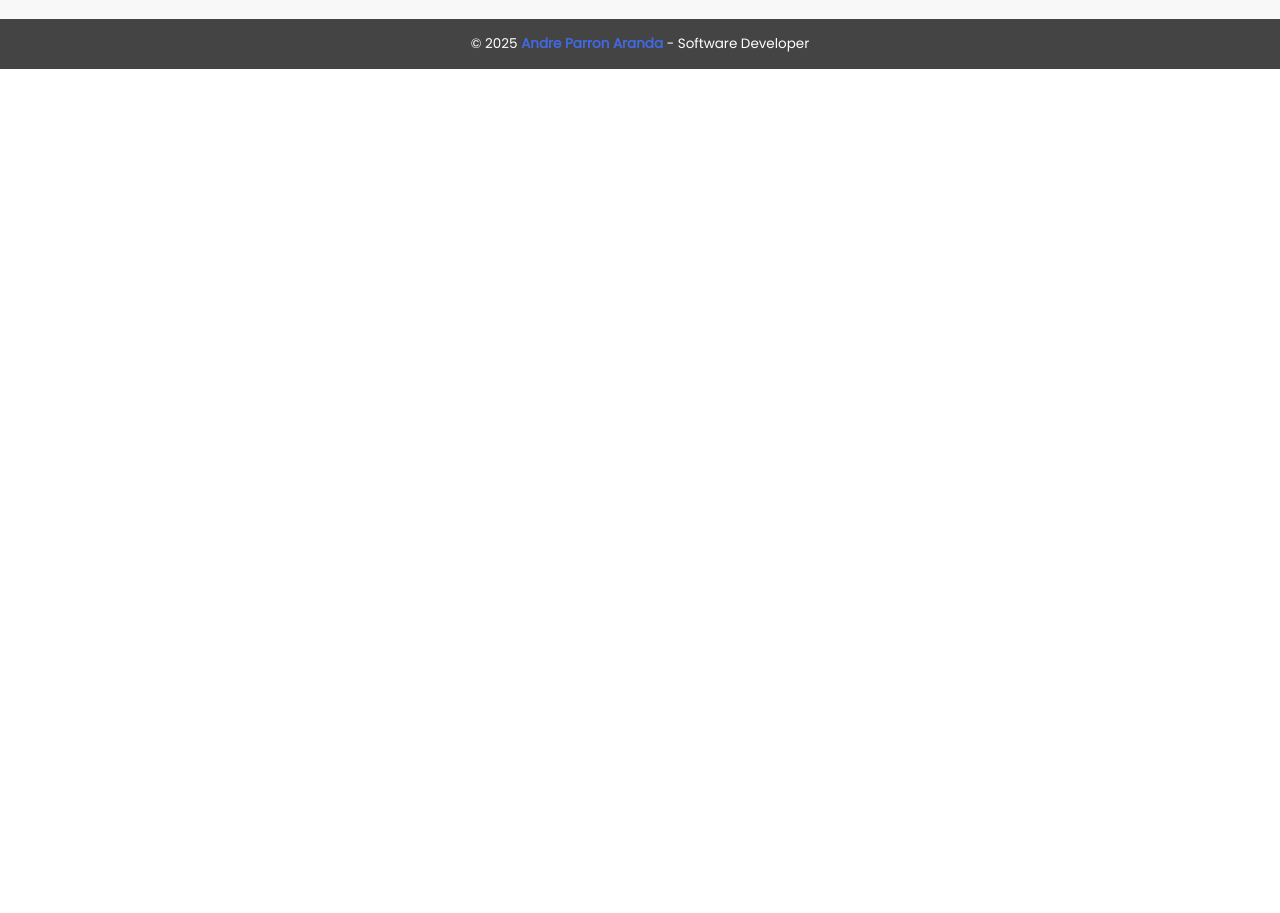
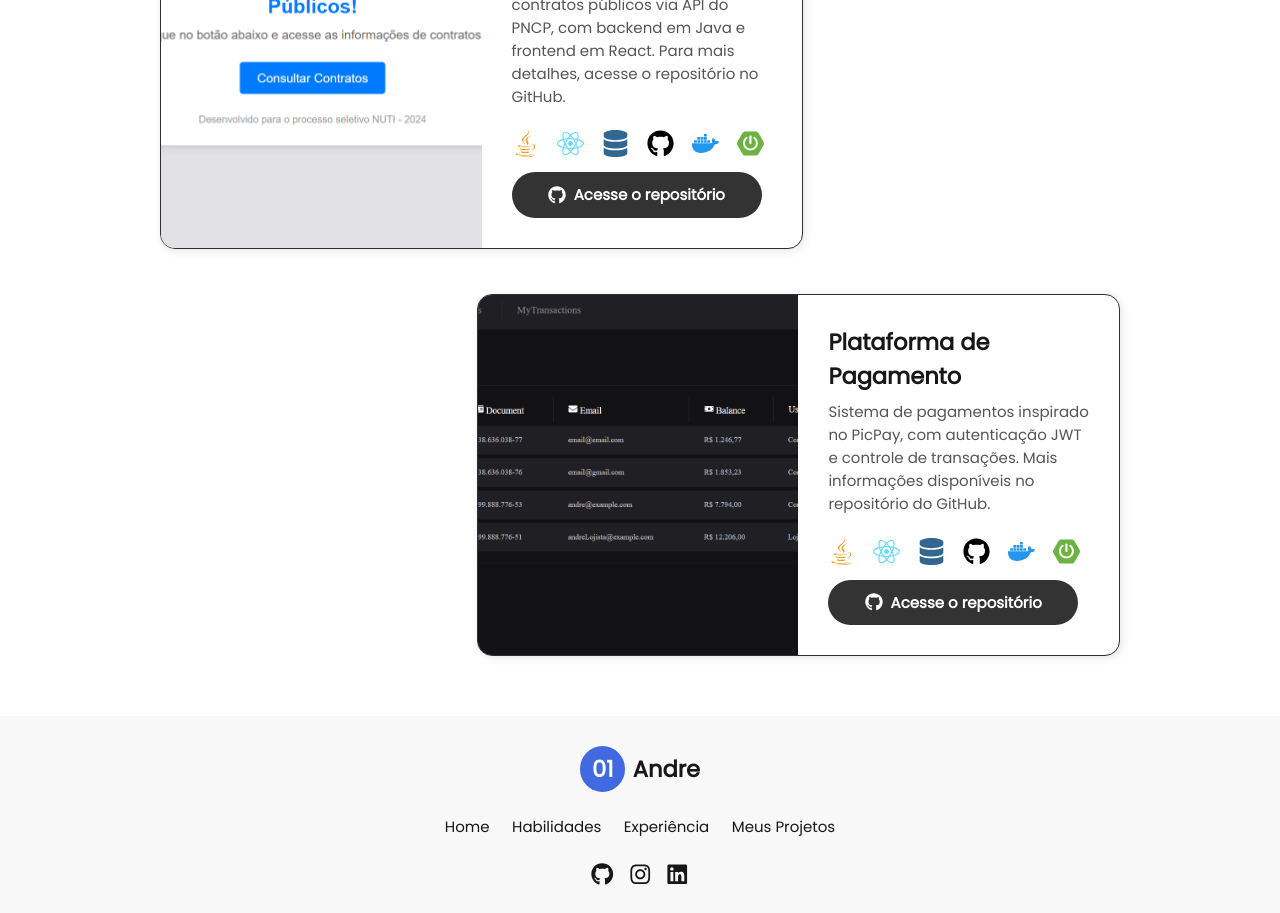
Before and after one commit to Parron01/Parron01-Portfolio, a React (Vite) app: page / in a window 1280 px wide. Shown: the part 2260-3173 px from the top of the page. Before the commit the page ends 2329 px from the top, so only its background shows below. Built offline with nearby package versions, Linux system fonts and the light colour scheme.

Commit message:
6 - Update: Modificações feitas em introduction e principalemente em Projects.

```diff
--- a/src/components/Introduction/Introduction.jsx
+++ b/src/components/Introduction/Introduction.jsx
@@ -26,8 +26,8 @@
           <Subtitle>Olá, eu sou</Subtitle>
           <Name>Andre Parron</Name>
           <TitleContainer>
-            <TitleWord align="left">Software</TitleWord>
-            <TitleWord align="right">Developer</TitleWord>
+            <TitleWord $align="left">Software</TitleWord>
+            <TitleWord $align="right">Developer</TitleWord>
           </TitleContainer>
           <Description>
             Formado em Ciência da Computação, 23 anos. <br />
--- a/src/components/Introduction/Introduction.styles.jsx
+++ b/src/components/Introduction/Introduction.styles.jsx
@@ -83,7 +83,7 @@
   font-weight: bold;
   color: #171717;
   line-height: 1;
-  text-align: ${props => props.align || "left"};
+  text-align: ${props => props.$align || "left"};
 
   @media (max-width: 1100px) {
     font-size: 7rem;
--- a/src/components/Projects/Projects.jsx
+++ b/src/components/MyProjects/Projects.jsx
@@ -1,4 +1,4 @@
-import React, { useState } from "react";
+import React, { useState, useEffect } from "react";
 import {
   ProjectsContainer,
   ProjectsTitle,
@@ -13,9 +13,11 @@
   ProjectLink,
   GitHubIcon,
   Tooltip,
+  CardTouchIndicator,
+  TapText,
 } from "./Projects.styles";
 
-import { FaJava, FaReact, FaDatabase, FaGithub, FaGit, FaDocker } from "react-icons/fa";
+import { FaJava, FaReact, FaDatabase, FaGithub, FaDocker, FaHandPointer } from "react-icons/fa";
 import { SiSpringboot } from "react-icons/si";
 
 // Dados dos projetos (facilitando expansão futura)
@@ -31,7 +33,7 @@
       { name: "Java", icon: <FaJava />, color: "#F89820" },
       { name: "React", icon: <FaReact />, color: "#61DAFB" },
       { name: "PostgreSQL", icon: <FaDatabase />, color: "#336791" },
-      { name: "Git", icon: <FaGit />, color: "#F05032" },
+      { name: "Git", icon: <FaGithub />, color: "#000000" },
       { name: "Docker", icon: <FaDocker />, color: "#2496ED" },
       { name: "Spring Boot", icon: <SiSpringboot />, color: "#6DB33F" },
     ],
@@ -47,7 +49,7 @@
       { name: "Java", icon: <FaJava />, color: "#F89820" },
       { name: "React", icon: <FaReact />, color: "#61DAFB" },
       { name: "PostgreSQL", icon: <FaDatabase />, color: "#336791" },
-      { name: "Git", icon: <FaGit />, color: "#F05032" },
+      { name: "Git", icon: <FaGithub />, color: "#000000" },
       { name: "Docker", icon: <FaDocker />, color: "#2496ED" },
       { name: "Spring Boot", icon: <SiSpringboot />, color: "#6DB33F" },
     ],
@@ -56,14 +58,55 @@
 
 const Projects = () => {
   const [activeTooltip, setActiveTooltip] = useState({ projectId: null, techIndex: null });
+  const [showIndicator, setShowIndicator] = useState(true);
+  const [windowWidth, setWindowWidth] = useState(window.innerWidth);
+
+  useEffect(() => {
+    // Track window resize for responsive behavior
+    const handleResize = () => {
+      setWindowWidth(window.innerWidth);
+    };
+
+    window.addEventListener('resize', handleResize);
+
+    // Clean up
+    return () => window.removeEventListener('resize', handleResize);
+  }, []);
+
+  // Show indicator initially and then hide after 2 seconds
+  useEffect(() => {
+    const initialTimeout = setTimeout(() => {
+      setShowIndicator(false);
+    }, 2000);
+
+    // Set up interval to show indicator again every 10 seconds
+    const indicatorInterval = setInterval(() => {
+      setShowIndicator(true);
+      setTimeout(() => {
+        setShowIndicator(false);
+      }, 2000);
+    }, 10000);
+
+    // Clean up timeouts/intervals on unmount
+    return () => {
+      clearTimeout(initialTimeout);
+      clearInterval(indicatorInterval);
+    };
+  }, []);
 
   const handleTechClick = (projectId, techIndex) => {
     if (activeTooltip.projectId === projectId && activeTooltip.techIndex === techIndex) {
-      setActiveTooltip({ projectId: null, techIndex: null }); // Close tooltip if clicking the same tech
+      setActiveTooltip({ projectId: null, techIndex: null });
     } else {
-      setActiveTooltip({ projectId, techIndex }); // Open tooltip for this tech
+      setActiveTooltip({ projectId, techIndex });
     }
   };
+
+  const handleCardClick = (link) => {
+    window.open(link, "_blank");
+  };
+
+  const isMobile = windowWidth <= 1100;
 
   return (
     <ProjectsContainer>
@@ -72,10 +115,22 @@
         {projectsData.map((project, index) => (
           <ProjectCard
             key={project.id}
-            reverse={index % 2 !== 0}
-            index={index}
+            $reverse={index % 2 !== 0}
+            $index={index}
+            onClick={() => handleCardClick(project.link)}
           >
-            <ProjectImage src={project.image} alt={project.title} reverse={index % 2 !== 0} />
+            {showIndicator && isMobile && (
+              <CardTouchIndicator aria-hidden="true">
+                <FaHandPointer />
+                <TapText>Clique para acessar projeto</TapText>
+              </CardTouchIndicator>
+            )}
+
+            <ProjectImage
+              src={project.image}
+              alt={project.title}
+              $reverse={index % 2 !== 0}
+            />
             <ProjectContent>
               <ProjectTitle>{project.title}</ProjectTitle>
               <ProjectDescription>{project.description}</ProjectDescription>
@@ -85,16 +140,23 @@
                     key={techIndex}
                     color={tech.color}
                     title={tech.name}
-                    onClick={() => handleTechClick(project.id, techIndex)}
+                    onClick={(e) => {
+                      e.stopPropagation(); // Prevent card click
+                      handleTechClick(project.id, techIndex);
+                    }}
                   >
                     {tech.icon}
-                    <Tooltip visible={activeTooltip.projectId === project.id && activeTooltip.techIndex === techIndex}>
+                    <Tooltip $visible={activeTooltip.projectId === project.id && activeTooltip.techIndex === techIndex}>
                       {tech.name}
                     </Tooltip>
                   </TechItem>
                 ))}
               </TechStack>
-              <ProjectLink href={project.link} target="_blank">
+              <ProjectLink
+                href={project.link}
+                target="_blank"
+                onClick={(e) => e.stopPropagation()} // Prevent double navigation
+              >
                 <GitHubIcon />
                 Acesse o repositório
               </ProjectLink>
--- a/src/components/Projects/Projects.styles.jsx
+++ b/src/components/MyProjects/Projects.styles.jsx
@@ -1,4 +1,4 @@
-import styled from "styled-components";
+import styled, { keyframes } from "styled-components";
 import { FaGithub } from "react-icons/fa";
 
 export const ProjectsContainer = styled.section`
@@ -24,6 +24,57 @@
   max-width: 1200px;
 `;
 
+const fadeInOut = keyframes`
+  0% { opacity: 0; transform: translateY(10px); }
+  50% { opacity: 1; transform: translateY(0); }
+  90% { opacity: 1; transform: translateY(0); }
+  100% { opacity: 0; transform: translateY(-5px); }
+`;
+
+const pulseAnimation = keyframes`
+  0% { transform: scale(1); opacity: 0.8; }
+  50% { transform: scale(1.05); opacity: 1; }
+  100% { transform: scale(1); opacity: 0.8; }
+`;
+
+export const CardTouchIndicator = styled.div`
+  position: absolute;
+  top: 50%;
+  left: 50%;
+  transform: translate(-50%, -50%);
+  background: rgba(0, 0, 0, 0.7);
+  color: white;
+  padding: 12px 20px;
+  border-radius: 20px;
+  display: flex;
+  align-items: center;
+  justify-content: center;
+  gap: 10px;
+  font-size: 1rem;
+  z-index: 20;
+  animation: ${pulseAnimation} 1s infinite ease-in-out;
+  pointer-events: none;
+  box-shadow: 0 0 20px rgba(255, 255, 255, 0.3);
+  max-width: 80%;
+  text-align: center;
+
+
+  @media (max-width: 1100px) {
+    width: auto;
+    max-width: 90%;
+  }
+
+  @media (max-width: 480px) {
+    padding: 10px 16px;
+    font-size: 0.9rem;
+  }
+`;
+
+export const TapText = styled.span`
+  font-weight: 500;
+  white-space: nowrap;
+`;
+
 export const ProjectCard = styled.div`
   display: flex;
   align-items: stretch;
@@ -31,24 +82,30 @@
   border-radius: 15px;
   overflow: hidden;
   box-shadow: 2px 2px 10px rgba(0, 0, 0, 0.1);
-  transition: transform 0.3s ease;
+  transition: transform 0.3s ease, box-shadow 0.3s ease;
   border: 1px solid rgb(47, 47, 47);
   width: 67%;
-  margin-right: ${({ index }) => (index % 2 === 0 ? 'auto' : '0')};
-  margin-left: ${({ index }) => (index % 2 !== 0 ? 'auto' : '0')};
+  margin-right: ${({ $index }) => ($index % 2 === 0 ? 'auto' : '0')};
+  margin-left: ${({ $index }) => ($index % 2 !== 0 ? 'auto' : '0')};
   cursor: pointer;
+  position: relative;
 
   &:hover {
     transform: scale(1.02);
+    box-shadow: 0 5px 15px rgba(0, 0, 0, 0.2);
   }
 
-  ${({ reverse }) =>
-    reverse &&
+  &:active {
+    transform: scale(0.98);
+  }
+
+  ${({ $reverse }) =>
+    $reverse &&
     `
     flex-direction: row-reverse;
   `}
 
-  @media (max-width: 768px) {
+  @media (max-width: 1100px) {
     flex-direction: column;
     width: 100%;
     margin-right: 0;
@@ -63,6 +120,14 @@
   flex-direction: column;
   justify-content: center;
   width: 50%;
+
+  @media (max-width: 1100px) {
+    width: 100%;
+    flex: auto;
+    padding: 1.5rem;
+    align-items: center;
+    text-align: center;
+  }
 `;
 
 export const ProjectTitle = styled.h3`
@@ -83,6 +148,10 @@
   gap: 1.2rem;
   margin: 1rem 0;
   position: relative;
+
+  @media (max-width: 1100px) {
+    justify-content: center;
+  }
 `;
 
 export const TechItem = styled.span`
@@ -112,7 +181,7 @@
   transform: translateX(-50%);
   white-space: nowrap;
   pointer-events: none;
-  opacity: ${({ visible }) => (visible ? '1' : '0')};
+  opacity: ${({ $visible }) => ($visible ? '1' : '0')};
   transition: opacity 0.2s;
   margin-bottom: 5px;
   z-index: 10;
@@ -145,11 +214,13 @@
   transition: all 0.3s ease;
   max-width: 250px;
   text-decoration: none;
+  position: relative;
+  z-index: 2;
 
   &:hover {
-      background-color: #171717;
-      box-shadow: 2px 2px 2px 2px rgba(0, 0, 0, 0.2);
-    }
+    background-color: #171717;
+    box-shadow: 2px 2px 2px 2px rgba(0, 0, 0, 0.2);
+  }
 `;
 
 export const GitHubIcon = styled(FaGithub)`
@@ -162,8 +233,17 @@
   width: 50%;
   height: auto;
 
+  ${({ $reverse }) => $reverse && `
+    order: ${$reverse ? '2' : '1'};
+  `}
+
+  @media (max-width: 1100px) {
+    width: 100%;
+    height: 300px;
+    order: 1;
+  }
+
   @media (max-width: 768px) {
-    width: 100%;
     height: 200px;
   }
 `;
```
